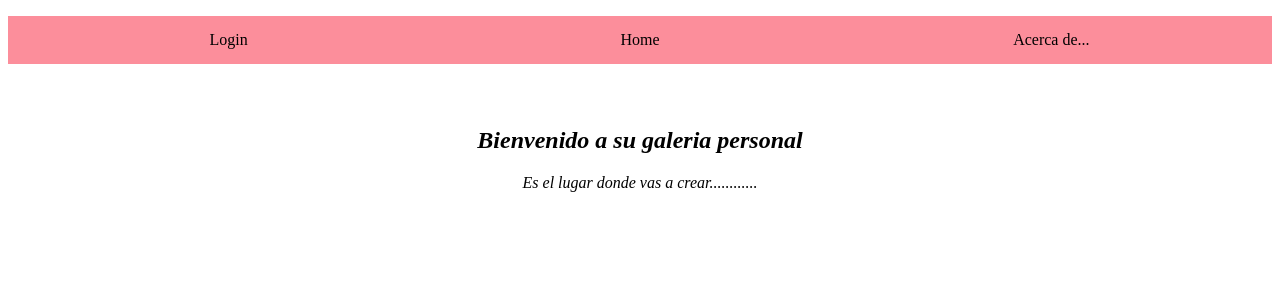
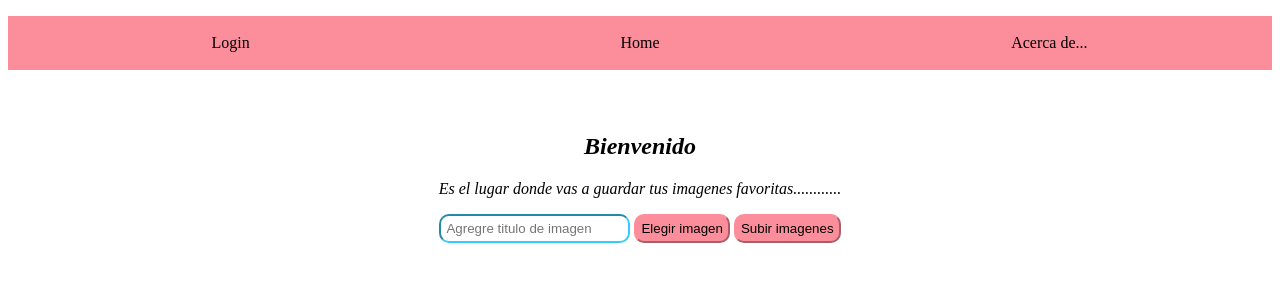
Before and after one commit to victoria0506/Galeria, a plain HTML site: page index.html in a window 1280 px wide. Drawn offline with Linux system fonts and the light colour scheme.

Commit message:
funciones

```diff
--- a/css/style.css
+++ b/css/style.css
@@ -4,15 +4,30 @@ ol{
     text-align: center;
     list-style-type: none;
     background-color: #fc8e9b;
-    padding: 15px;
+    padding: 18px;
 }
 
 a{
     text-decoration: none;
     color: #000;
 }
+
 .bien{
     font-style: italic;
     text-align: center;
     margin-top: 5%;
 }
+input{
+    outline: none;
+    border-color: #33ccff;
+    border-radius: 10px;
+    padding: 5px;
+
+}
+button{
+    padding: 5px;
+    border-radius: 10px;
+    background-color: #fc8e9b;
+    border-color: #fc8e9b;
+    outline: none;
+}
--- a/index.html
+++ b/index.html
@@ -16,55 +16,20 @@
     </ol>
   </div>
 
+  <div class="bien">
+    <h2>Bienvenido <span id="nombre"></span></h2>
+    <p>Es el lugar donde vas a guardar tus imagenes favoritas............</p>
+    <div class="btn-img">
+      <input class="titulo" type="text" placeholder="Agregre titulo de imagen">
+      <button class="enviar">Elegir imagen</button>
+      <button class="subir">Subir imagenes</button>
+    </div>
 
-
-  <div class="bien">
-    <h2>Bienvenido a su galeria personal</h2>
-    <p>Es el lugar donde vas a crear............</p>
   </div>
 
 
 
-
-
-
-
-
-
-
-
-
-
-
-
-
-
-
-
-
-
-
-
-
-
-
-
-
-
-
-
-
-
-
-
-
-
-
-
-
-
-  </div>
-    <script src="java/java.js"></script>
+  <script src="java/index.js"></script>
 
 </body>
 </html>
--- a/java/index.js
+++ b/java/index.js
@@ -0,0 +1,11 @@
+let btnImg = document.getElementById("enviar")
+let btnEnviar = document.getElementById("subir")
+let titulo = document.getElementById("titulo")
+
+btnImg.addEventListener("click", function(){
+
+    console.log(btnImg);
+
+
+
+})
```
Also changed, not shown: java/login.js (+17 -0 lines), java/registro.js (+5 -3 lines), login.html (+1 -1 lines). Lines whose indentation alone changed are shown as unchanged.
